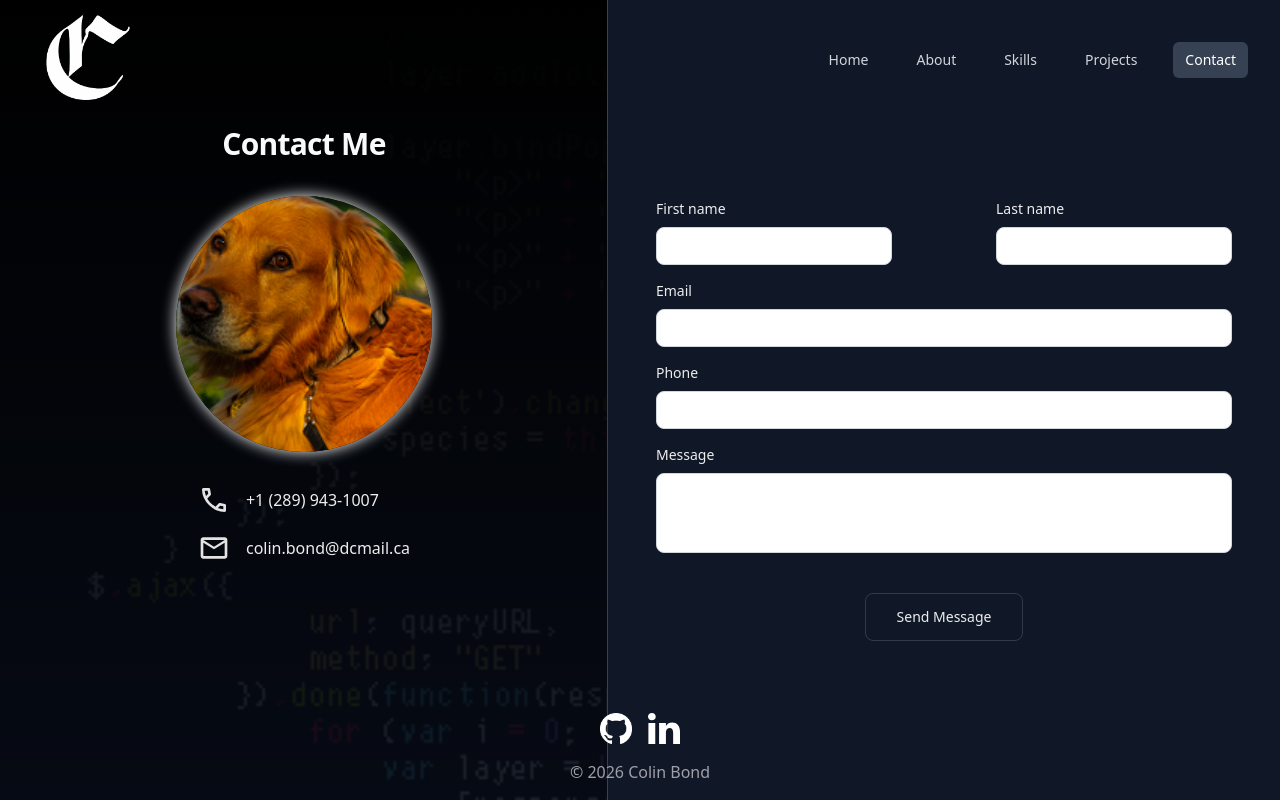
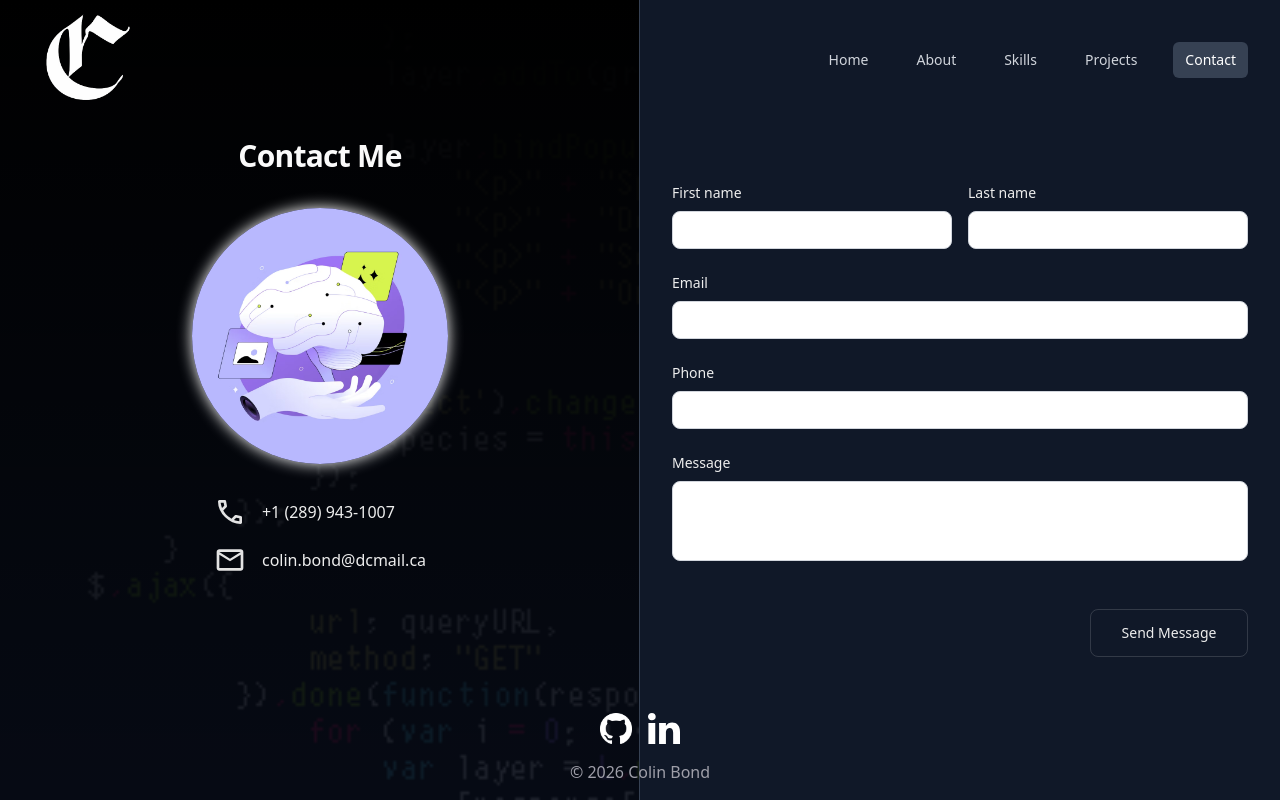
Before and after one commit to cbcode4007/portfolio, a Next.js app: page /contact in a window 1280 px wide. Built offline with nearby package versions, Linux system fonts and the light colour scheme.

Commit message:
Version 0.0.8 Contact Page Fix on Other Resolutions

```diff
--- a/app/about/about-client.tsx
+++ b/app/about/about-client.tsx
@@ -51,7 +51,7 @@ export default function AboutClient() {
                  px-2 scroll-smooth"
     >
         <p className="mt-6 max-w-md text-lg leading-8 text-zinc-400 pb-8">
-            Welcome to my portfolio website! I'm Colin, a professional IT solutions developer dedicated to crafting a variety of engaging and cutting-edge applications for my clients. Whether you're an individual or a business, and whether it's a desktop, web or mobile app, I'm here to make it come to life. With an ever-burning passion for technology and innovation, I am always learning, mastering, and doing something new, so you can bet that I'll deliver a tailored solution to meet and exceed your unique needs. Explore my work and give me a call or email to see how I could help you!
+            Welcome to my portfolio website! I'm Colin, a professional IT solutions developer dedicated to crafting a variety of engaging, cutting-edge, and reliable applications. Whether you're an individual or a business, and whether it's a desktop, web or mobile app, I'm here to make it come to life. With an ever-burning passion for technology and innovation, I am always learning, mastering, and doing something new, so you can bet that I'll deliver a tailored solution to meet and exceed your unique needs. Explore my work and give me a call or email to see how I could help you!
         </p>
         <h2 className="text-xl font-semibold leading-10 tracking-wide text-zinc-50 mt-8">
             EDUCATION
--- a/app/about/page.tsx
+++ b/app/about/page.tsx
@@ -25,8 +25,8 @@ export default function About() {
         </div>
 
         {/* Right side */}
-        <div className="flex flex-1 flex-col items-center justify-center gap-8 pt-25">
-          <div className="w-64 h-64 overflow-hidden rounded-full glowing-border">
+        <div className="flex flex-1 flex-col items-center justify-center gap-8 pt-16">
+          <div className="w-92 h-92 overflow-hidden glowing-border rounded-2xl">
             <Image
               src="/profile.png"
               alt="Profile"
--- a/app/contact/contact-client.tsx
+++ b/app/contact/contact-client.tsx
@@ -22,10 +22,11 @@ export default function ContactClient() {
 return (
     <div className="flex flex-col justify-center items-center gap-4 bg-gray-900 h-full w-full outline-1 outline-gray-700 pt-10">
 
-        <form className="flex flex-col w-2xl justify-center items-center gap-4" onSubmit={handleSubmit}>
+        <form className="flex flex-col w-full max-w-xl mx-auto gap-6" onSubmit={handleSubmit}>
 
-        <div className="flex flex-row w-full justify-center items-center gap-26">
-            <div className="flex flex-col gap-2 text-sm">
+          {/* Names */}
+          <div className="flex w-full gap-4">
+              <div className="flex flex-col gap-2 text-sm flex-1">
                 <p>First name</p>
                 <input
                     id="frm-first"
@@ -36,7 +37,7 @@ return (
                     required
                 />
               </div>
-            <div className="flex flex-col gap-2 text-sm">
+              <div className="flex flex-col gap-2 text-sm flex-1">
                 <p>Last name</p>
                 <input
                     id="frm-last"
@@ -49,8 +50,8 @@ return (
               </div>
           </div>
 
-        <div className="flex flex-row">
-            <div className="flex flex-col gap-2 text-sm w-xl">
+          {/* Email */}
+          <div className="flex flex-col gap-2 text-sm w-full">
             <p>Email</p>
             <input
                 id="email"
@@ -61,10 +62,9 @@ return (
                 required
             />
           </div>
-        </div>
 
-        <div className="flex flex-row">
-            <div className="flex flex-col gap-2 text-sm w-xl">
+          {/* Phone */}
+          <div className="flex flex-col gap-2 text-sm w-full">
             <p>Phone</p>
             <input
                 id="frm-phone"
@@ -75,10 +75,9 @@ return (
                 required
             />
           </div>
-        </div>
 
-        <div className="flex flex-row">
-            <div className="flex flex-col gap-2 text-sm w-xl">
+          {/* Message */}
+          <div className="flex flex-col gap-2 text-sm w-full">
             <p>Message</p>
             <textarea
                 id="frm-message"
@@ -86,11 +85,10 @@ return (
                 className="w-full h-20 py-3 px-4 text-gray-700 bg-white border border-gray-300 rounded-lg resize-none focus:outline-none focus:ring-2 focus:ring-blue-500 focus:border-blue-500"
             />
           </div>
-        </div>
 
-        <div className="flex flex-row gap-4 pt-6">
-            <button
-            type="submit" className="flex h-12 w-24 items-center justify-center gap-2 rounded-lg border border-solid px-5 transition-colors hover:border-transparent border-white/[.145] hover:bg-gray-700 md:w-39.5 text-sm">Send Message</button>
+          {/* Submit */}
+          <div className="flex flex-col gap-2 text-sm w-full pt-6">
+              <button type="submit" className=" self-end flex h-12 w-24 items-center justify-center gap-2 rounded-lg border border-solid px-5 transition-colors hover:border-transparent border-white/[.145] hover:bg-gray-700 md:w-39.5 text-sm">Send Message</button>
           </div>
 
         </form>
--- a/app/contact/page.tsx
+++ b/app/contact/page.tsx
@@ -13,7 +13,7 @@ export default function Contact() {
       <main className="flex h-full w-full flex-row">
 
         {/* Left Background */}
-        <div className="flex flex-col justify-center items-center gap-6 h-full w-full pb-26">
+        <div className="flex flex-col justify-center items-center gap-6 h-full w-full pb-20">
           <h1 className="text-3xl font-semibold leading-10 tracking-tight text-zinc-50 pb-2">
             Contact Me
           </h1>
--- a/app/layout.tsx
+++ b/app/layout.tsx
@@ -31,7 +31,7 @@ export default function RootLayout({
   children: React.ReactNode;
 }>) {
   return (
-    <html lang="en" className="h-screen overflow-hidden">
+    <html lang="en" className="h-screen overflow-hidden select-none">
       <body
         className={`${geistSans.variable} ${geistMono.variable} antialiased h-screen overflow-hidden`}
       >
--- a/components/footer.tsx
+++ b/components/footer.tsx
@@ -3,7 +3,7 @@ import Link from "next/link";
 
 const Footer = () => {
   return (
-    <footer className="text-zinc-400 p-4 fixed bottom-0 w-full">
+    <footer className="text-zinc-400 p-4 fixed bottom-0 w-full select-none">
       <div className="mx-auto flex items-center justify-center p-4 gap-4">
         <Link target="_blank" href="https://github.com/cbcode4007" className="flex items-center gap-2">
           <Image
--- a/components/header.tsx
+++ b/components/header.tsx
@@ -5,7 +5,7 @@ import NavLink from "./navlink";
 export default function Header() {
   return (
     <header className="w-full p-8 fixed">
-      <div className="mx-auto flex h-14 items-center justify-between w-full">
+      <div className="mx-auto flex h-14 items-center justify-between w-full select-none">
         <Link href="/" className="flex items-center">
           <Image
             src="/logo.png"
```
Also changed, not shown: app/page.tsx (+7 -7 lines), public/profile.png. Lines whose indentation alone changed are shown as unchanged.
